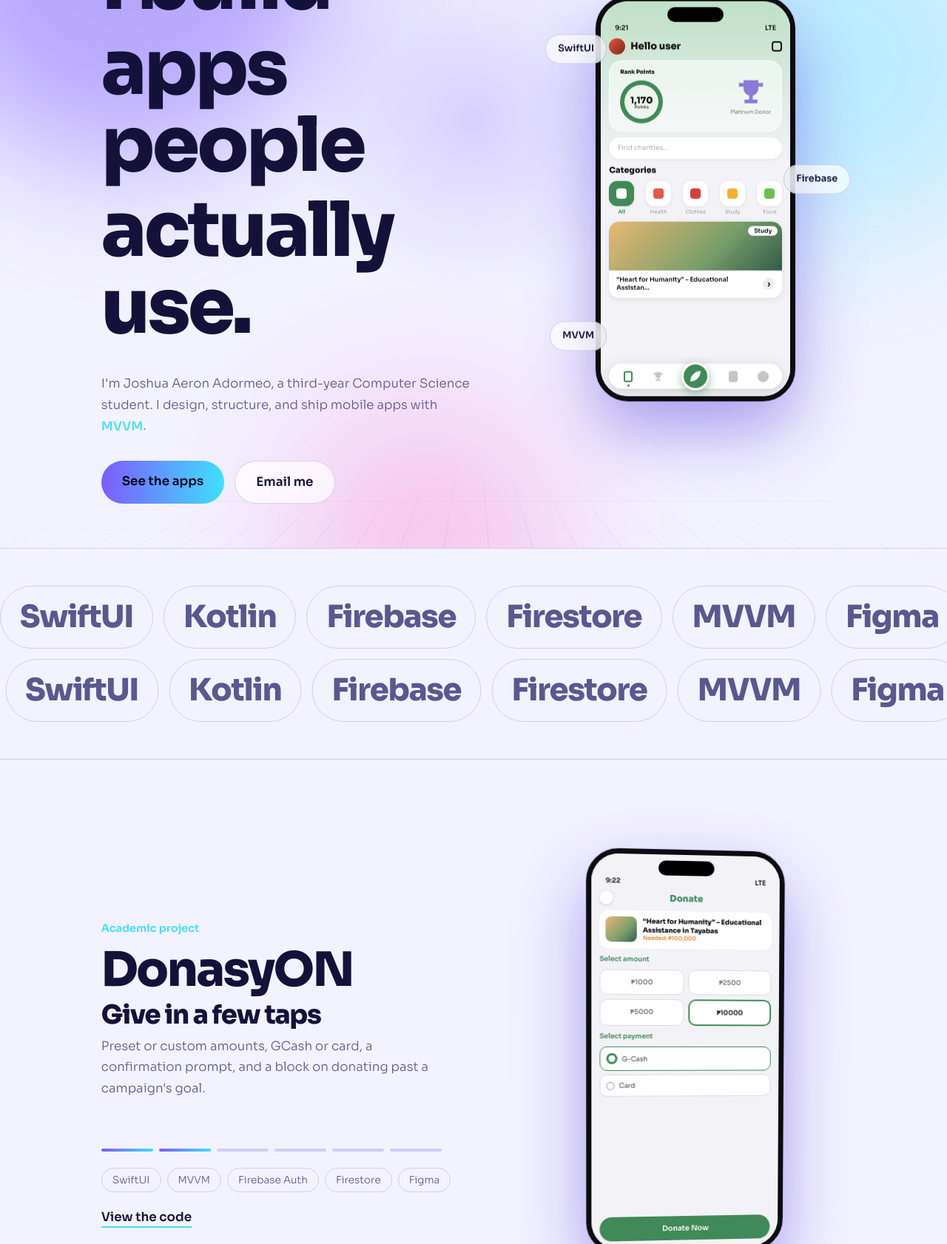
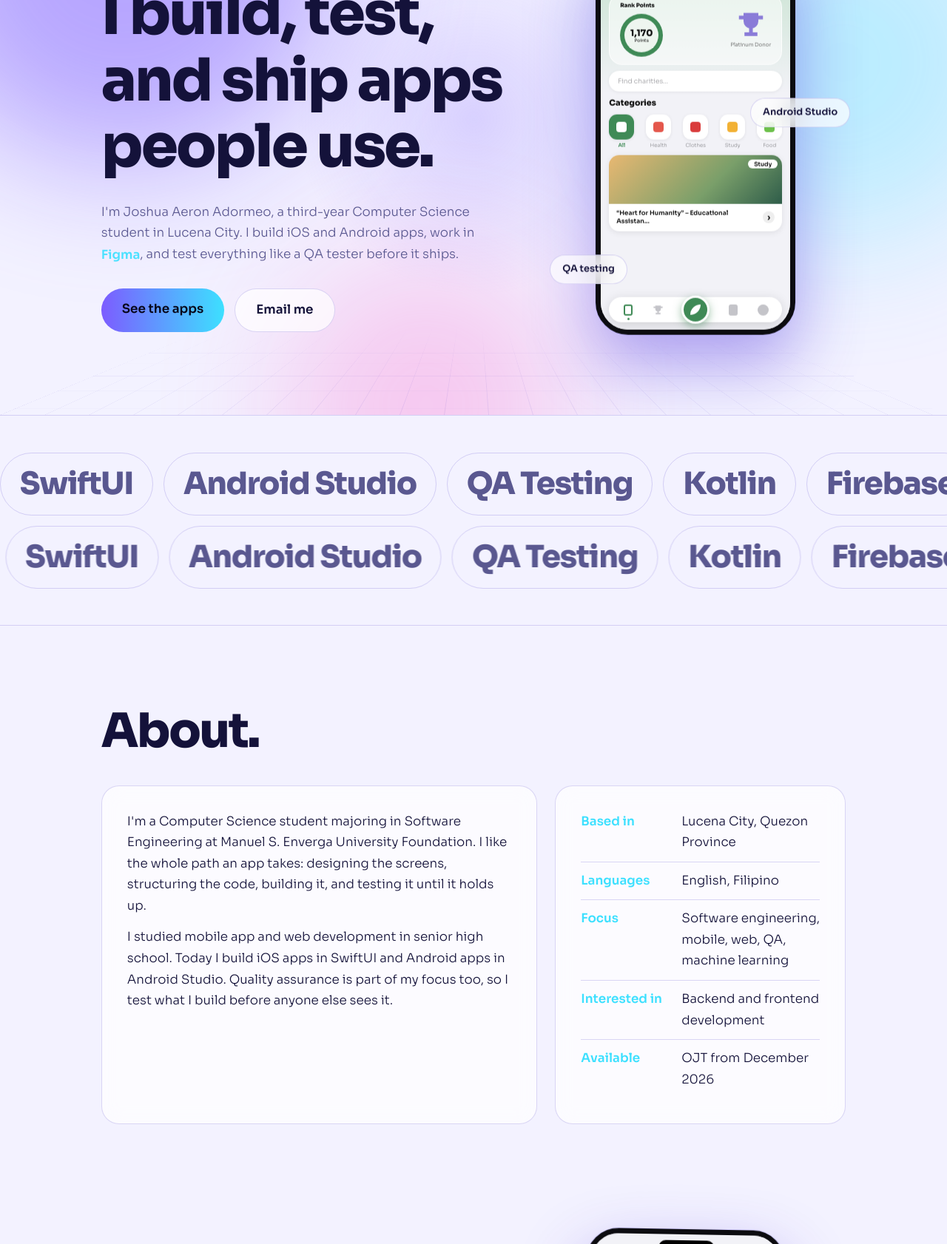
Before and after one commit to adormeojoshua/adormeojoshua.github.io, a plain HTML site: page index.html in a window 1280 px wide. Shown: the part 239-1921 px from the top of the page at 74% size. Drawn offline with Linux system fonts and the light colour scheme.

Commit message:
Redesign portfolio with animations

```diff
--- a/index.html
+++ b/index.html
@@ -3,7 +3,7 @@
 <head>
 <meta charset="UTF-8">
 <meta name="viewport" content="width=device-width, initial-scale=1, viewport-fit=cover">
-<meta name="description" content="Joshua Aeron Adormeo, Computer Science student who designs, builds, and ships mobile apps. Open to OJT from December 2026.">
+<meta name="description" content="Joshua Aeron Adormeo, Computer Science student who designs, builds, and tests mobile apps. Open to OJT from December 2026.">
 <title>Joshua Aeron Adormeo | App Developer and Software Engineer</title>
 <link rel="preconnect" href="https://fonts.googleapis.com">
 <link rel="preconnect" href="https://fonts.gstatic.com" crossorigin>
@@ -44,7 +44,7 @@ nav li a.hire{color:#07061a;background:linear-gradient(90deg,var(--v),var(--c));
 .chip{display:inline-flex;align-items:center;gap:10px;padding:7px 16px;border-radius:99px;font-size:.85rem;color:var(--muted);margin-bottom:26px}
 .chip b{width:8px;height:8px;border-radius:50%;background:#35e08a;box-shadow:0 0 12px #35e08a;animation:pl 2s infinite}
 @keyframes pl{50%{opacity:.35}}
-h1{font-size:clamp(2.8rem,8vw,6.4rem)}
+h1{font-size:clamp(2.5rem,6.6vw,5rem)}
 h1 span{display:block;overflow:hidden;padding-bottom:.1em}
 h1 i{display:block;font-style:normal;animation:up 1.1s cubic-bezier(.2,.8,.2,1) both}
 h1 span:nth-child(2) i{animation-delay:.12s}h1 span:nth-child(3) i{animation-delay:.24s}
@@ -174,6 +174,11 @@ section.blk{padding:110px 0 20px}
 .sk span{display:inline-block;margin:4px 6px 4px 0;padding:4px 14px;border:1px solid var(--line);border-radius:99px;font-size:.88rem;transition:border-color .2s,box-shadow .2s}
 .sk span:hover{border-color:var(--v);box-shadow:0 0 18px rgba(124,92,255,.5)}
 .sk .q{opacity:.7}
+@media(min-width:861px){.sk .q{grid-column:span 2}}
+.tl small{color:var(--muted)}
+.ab{display:grid;grid-template-columns:1.2fr .8fr;gap:24px}.ab>div{padding:34px}.ab p+p{margin-top:14px}
+.facts{list-style:none}.facts li{display:grid;grid-template-columns:7.5em 1fr;gap:10px;padding:11px 0;border-top:1px solid var(--line)}
+.facts li:first-child{border:0;padding-top:0}.facts b{font-weight:600;color:var(--c)}
 .tl{list-style:none;position:relative;margin-left:8px;padding-left:34px}
 .tl::before{content:"";position:absolute;left:0;top:0;bottom:0;width:2px;background:var(--line)}
 .tl::after{content:"";position:absolute;left:0;top:0;bottom:0;width:2px;background:linear-gradient(var(--v),var(--c));transform:scaleY(var(--pg,0));transform-origin:top}
@@ -192,7 +197,7 @@ footer{padding:30px 0 46px;color:var(--muted);border-top:1px solid var(--line);f
 .rv.in{opacity:1;transform:none;filter:none}
 @media(max-width:860px){
 nav li:not(:last-child){display:none}.brand{display:block}
-.hero-in,.sg,.cats-g{grid-template-columns:1fr}
+.hero-in,.sg,.cats-g,.ab{grid-template-columns:1fr}
 .stage{height:calc(548px*.6)}.phone{scale:.6;transform-origin:top center}.fc{display:none}
 .hero-in .stage{order:2}
 .sg{gap:0}.sg .stage{order:-1}
@@ -212,6 +217,7 @@ html{scroll-behavior:auto}*,::before,::after{animation:none!important;transition
 <nav id="nav"><div class="wrap">
   <a class="brand" href="#top">Joshua Adormeo</a>
   <ul>
+    <li><a href="#about">About</a></li>
     <li><a href="#apps">Apps</a></li>
     <li><a href="#process">Process</a></li>
     <li><a href="#skills">Skills</a></li>
@@ -225,20 +231,39 @@ html{scroll-behavior:auto}*,::before,::after{animation:none!important;transition
   <div class="wrap hero-in">
     <div>
       <p class="chip glass"><b></b>Open to OJT from December 2026</p>
-      <h1><span><i>I build</i></span><span><i>apps people</i></span><span><i>actually use.</i></span></h1>
-      <p class="lead">I'm Joshua Aeron Adormeo, a third-year Computer Science student. I design, structure, and ship mobile apps with <em id="rot">SwiftUI</em>.</p>
+      <h1><span><i>I build, test,</i></span><span><i>and ship apps</i></span><span><i>people use.</i></span></h1>
+      <p class="lead">I'm Joshua Aeron Adormeo, a third-year Computer Science student in Lucena City. I build iOS and Android apps, work in <em id="rot">SwiftUI</em>, and test everything like a QA tester before it ships.</p>
       <div class="cta"><a class="btn p mag" href="#apps">See the apps</a><a class="btn mag" href="mailto:adormeojoshua@gmail.com">Email me</a></div>
     </div>
     <div class="stage" id="hs">
       <span class="fc glass" style="top:60px;left:0">SwiftUI</span>
-      <span class="fc glass" style="top:230px;right:-6px;animation-delay:-2s">Firebase</span>
-      <span class="fc glass" style="bottom:70px;left:6px;animation-delay:-3.5s">MVVM</span>
+      <span class="fc glass" style="top:230px;right:-6px;animation-delay:-2s">Android Studio</span>
+      <span class="fc glass" style="bottom:70px;left:6px;animation-delay:-3.5s">QA testing</span>
       <div class="phone" id="hp"></div>
     </div>
   </div>
 </header>
 
 <div class="mq" id="mq" aria-hidden="true"><div></div><div></div></div>
+
+<section class="blk" id="about"><div class="wrap">
+  <h2 class="rv">About.</h2>
+  <div class="ab">
+    <div class="glass rv">
+      <p>I'm a Computer Science student majoring in Software Engineering at Manuel S. Enverga University Foundation. I like the whole path an app takes: designing the screens, structuring the code, building it, and testing it until it holds up.</p>
+      <p>I studied mobile app and web development in senior high school. Today I build iOS apps in SwiftUI and Android apps in Android Studio. Quality assurance is part of my focus too, so I test what I build before anyone else sees it.</p>
+    </div>
+    <div class="glass rv">
+      <ul class="facts">
+        <li><b>Based in</b><span>Lucena City, Quezon Province</span></li>
+        <li><b>Languages</b><span>English, Filipino</span></li>
+        <li><b>Focus</b><span>Software engineering, mobile, web, QA, machine learning</span></li>
+        <li><b>Interested in</b><span>Backend and frontend development</span></li>
+        <li><b>Available</b><span>OJT from December 2026</span></li>
+      </ul>
+    </div>
+  </div>
+</div></section>
 
 <section class="show" id="apps">
   <div class="pin"><div class="wrap sg">
@@ -273,6 +298,7 @@ html{scroll-behavior:auto}*,::before,::after{animation:none!important;transition
       <ul>
         <li>Android app in Kotlin for driving, live camera view, two-way audio, and photo capture</li>
         <li>ESP32 firmware turns UDP commands into motor moves</li>
+        <li>Wireless link between the robot and the app, configured end to end</li>
         <li>Motors stop on their own if the signal drops</li>
       </ul>
       <div class="tags"><span>Kotlin</span><span>Android</span><span>UDP</span><span>ESP32</span><span>Python</span><span>Raspberry Pi</span></div>
@@ -294,7 +320,7 @@ html{scroll-behavior:auto}*,::before,::after{animation:none!important;transition
     <div class="fl" data-n="1"><h3>Design</h3><p>Flows and screens in Figma before any code.</p></div>
     <div class="fl" data-n="2"><h3>Structure</h3><p>MVVM keeps interface and logic apart, so each can change safely.</p></div>
     <div class="fl" data-n="3"><h3>Build</h3><p>Swift, Kotlin, and Firebase, versioned with Git.</p></div>
-    <div class="fl" data-n="4"><h3>Make it safe</h3><p>Verification flows and failsafes for when things go wrong.</p></div>
+    <div class="fl" data-n="4"><h3>Test it</h3><p>QA testing, debugging, and failsafes so it holds up when things go wrong.</p></div>
   </div>
 </div></section>
 
@@ -304,7 +330,8 @@ html{scroll-behavior:auto}*,::before,::after{animation:none!important;transition
     <div class="glass rv"><h3>Languages</h3><span>Swift</span><span>Kotlin</span><span>Java</span><span>Python</span><span>JavaScript</span><span>SQL</span></div>
     <div class="glass rv"><h3>Mobile</h3><span>SwiftUI</span><span>iOS</span><span>Android</span><span>Jetpack Compose</span></div>
     <div class="glass rv"><h3>Backend and data</h3><span>Firebase Auth</span><span>Firestore</span><span>SwiftData</span><span>SQL</span><span>REST APIs</span></div>
-    <div class="glass rv"><h3>Engineering</h3><span>MVVM</span><span>Git</span><span>Figma</span><span>Project management</span></div>
+    <div class="glass rv"><h3>Engineering</h3><span>MVVM</span><span>Git</span><span>Figma</span><span>UI/UX design</span><span>REST APIs</span><span>Project management</span></div>
+    <div class="glass rv"><h3>Quality assurance</h3><span>QA testing</span><span>Debugging</span><span>Networking</span></div>
     <div class="glass rv"><h3>Tools</h3><span>Xcode</span><span>Android Studio</span><span>VS Code</span></div>
     <div class="glass rv q"><h3>Also explored</h3><span>Raspberry Pi</span><span>ESP32</span><span>OpenCV</span><span>YOLOv8</span></div>
   </div>
@@ -314,14 +341,15 @@ html{scroll-behavior:auto}*,::before,::after{animation:none!important;transition
   <h2 class="rv">Education.</h2>
   <ol class="tl" id="tl">
     <li><time>2023 to 2027 (expected)</time><strong>BS Computer Science, major in Software Engineering</strong><br>Manuel S. Enverga University Foundation</li>
-    <li><time>April 2026</time><strong>Software Engineering: Software Design and Project Management</strong><br>The Hong Kong University of Science and Technology</li>
-    <li><time>March 2026</time><strong>AI For Good (Student) Certificate</strong><br>AI Singapore</li>
+    <li><time>April 2026</time><strong>Software Engineering: Software Design and Project Management</strong><br>The Hong Kong University of Science and Technology<br><small>Credential ID 4BZ05M9WX8XT</small></li>
+    <li><time>March 2026</time><strong>AI For Good (Student) Certificate</strong><br>AI Singapore<br><small>Credential ID 1291</small></li>
+    <li><time>2021 to 2023</time><strong>Tech-Vocational ICT: Mobile App and Web Development</strong><br>Manuel S. Enverga University Foundation, Senior High School</li>
   </ol>
 </div></section>
 
 <section class="contact" id="contact"><div class="wrap">
   <h2 class="rv">Open to an OJT placement from December 2026.</h2>
-  <p class="rv">Hiring interns in software or mobile development? I would like to hear from you.</p>
+  <p class="rv">Hiring interns in software, mobile, or QA? I am based in Lucena City, Quezon Province, and available from December 2026.</p>
   <a class="mail rv" href="mailto:adormeojoshua@gmail.com">adormeojoshua@gmail.com</a>
   <div class="social rv">
     <a href="https://github.com/adormeojoshua" target="_blank" rel="noopener">GitHub</a>
@@ -370,7 +398,7 @@ hero.addEventListener('pointermove',e=>{
   hp.style.transform=`rotateY(${x*28}deg) rotateX(${-y*22}deg)`;
 });
 hero.addEventListener('pointerleave',()=>{hp.style.transform=''});
-const W=['SwiftUI','Kotlin','Firebase','MVVM'],rot=$('#rot');let wi=0;
+const W=['SwiftUI','Android Studio','Firebase','Figma'],rot=$('#rot');let wi=0;
 if(!RM)setInterval(()=>{wi=(wi+1)%W.length;rot.textContent=W[wi];rot.classList.remove('sw');void rot.offsetWidth;rot.classList.add('sw')},2200);
 
 /* cursor glow + magnetic buttons */
@@ -383,7 +411,7 @@ $$('.mag').forEach(b=>{
 });
 
 /* marquee rows */
-const T=['SwiftUI','Kotlin','Firebase','Firestore','MVVM','Figma','Jetpack Compose','Python','Git','REST APIs'];
+const T=['SwiftUI','Android Studio','QA Testing','Kotlin','Firebase','Firestore','MVVM','Figma','Java','Python','Git','REST APIs'];
 const rows=$$('#mq div');
 rows.forEach(r=>{r.innerHTML=[...T,...T].map(t=>`<span>${t}</span>`).join('')});
 
```
